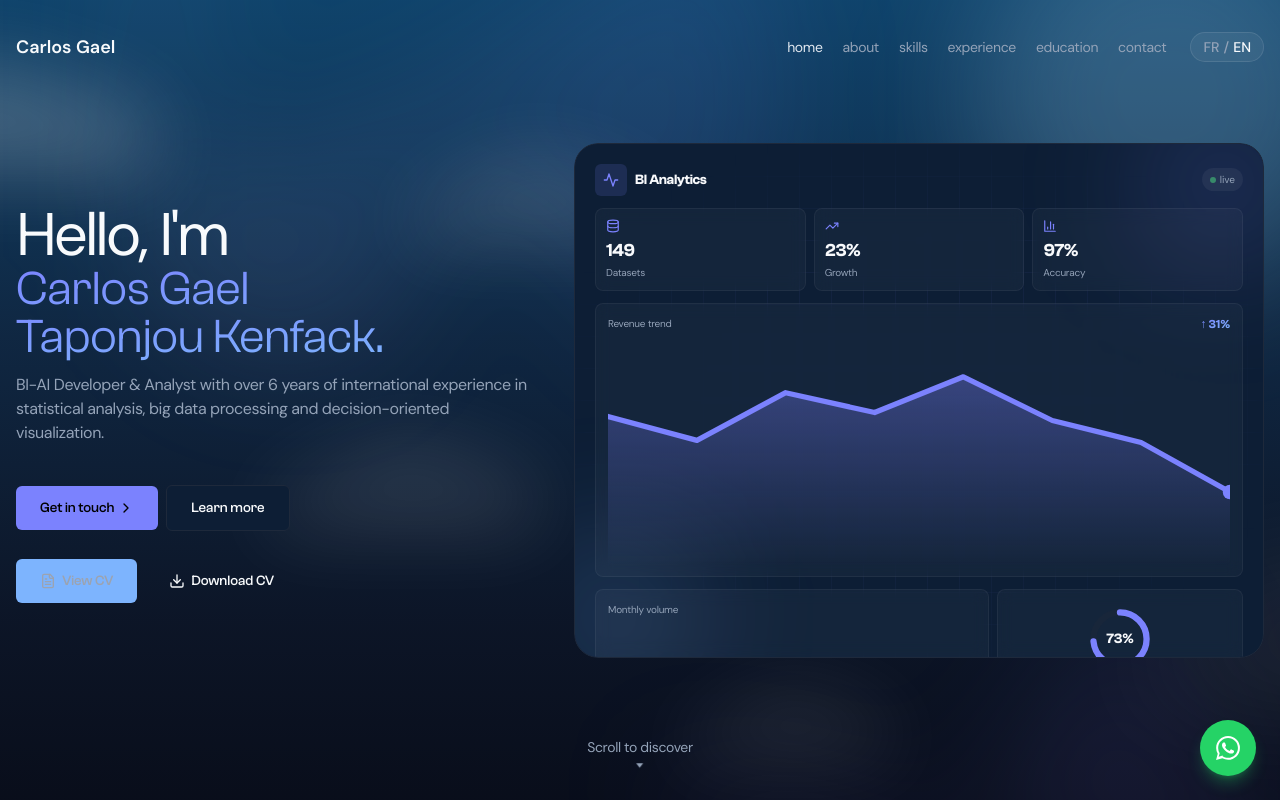
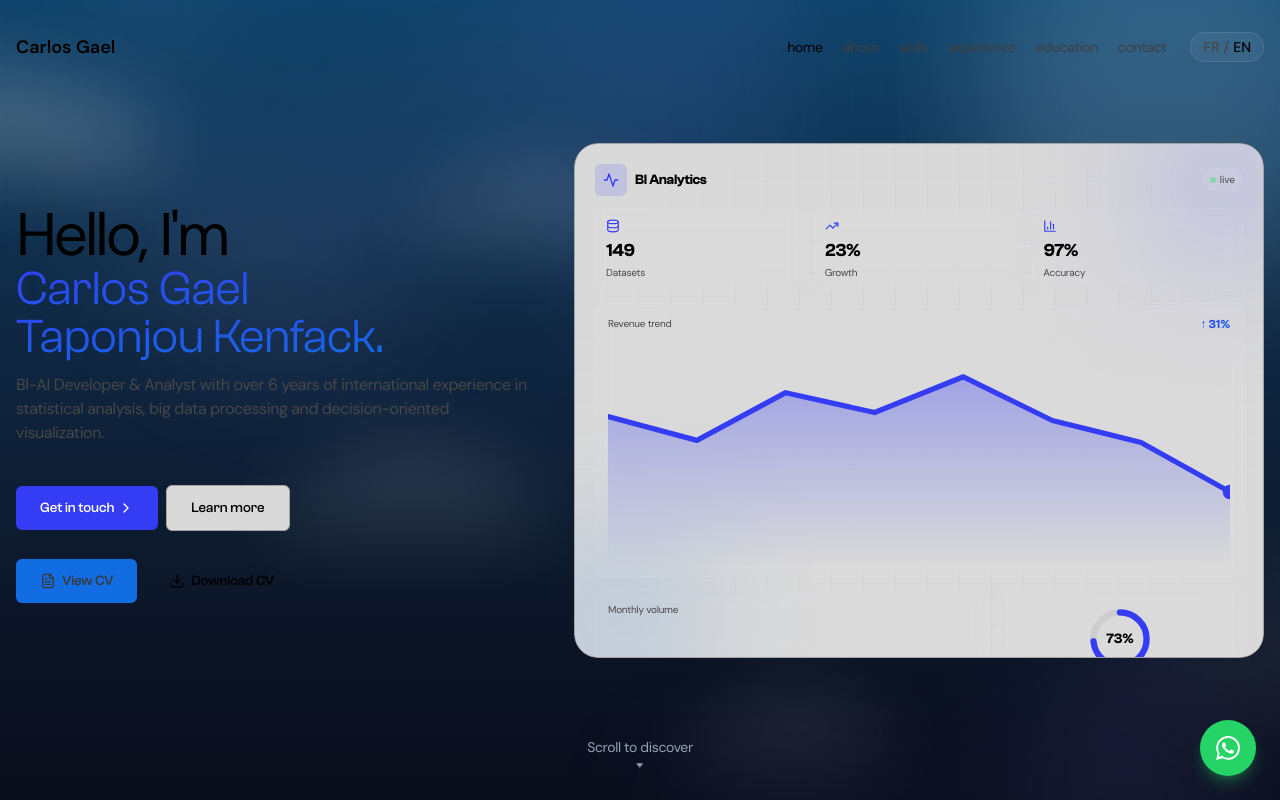
Before and after one commit to yohivana-KYIM/Carlos-Taponjou, a Next.js app: page / in a window 1280 px wide. Shown: the top 800 px of the page. Built offline with nearby package versions, Linux system fonts and the light colour scheme.

Commit message:
first commit

```diff
--- a/src/styles/globals.css
+++ b/src/styles/globals.css
@@ -6,33 +6,33 @@
 
 @layer base {
   :root {
-    --background: 214 60% 13%;
-    --foreground: 210 40% 98%;
+    --background: 0 0% 85%;
+    --foreground: 0 0% 0%;
 
-    --card: 222.2 84% 4.9%;
-    --card-foreground: 210 40% 98%;
+    --card: 0 0% 100%;
+    --card-foreground: 0 0% 0%;
 
-    --popover: 222.2 84% 4.9%;
-    --popover-foreground: 210 40% 98%;
+    --popover: 0 0% 100%;
+    --popover-foreground: 0 0% 0%;
 
-    --primary: 237 99% 74%;
-    --primary-foreground: 0 0% 0%;
+    --primary: 237 90% 58%;
+    --primary-foreground: 0 0% 100%;
 
-    --secondary: 214.2 98.47% 74.31%;
-    --secondary-foreground: 218 11% 65%;
+    --secondary: 214 85% 48%;
+    --secondary-foreground: 0 0% 22%;
 
-    --muted: 217.2 32.6% 17.5%;
-    --muted-foreground: 215 20.2% 65.1%;
+    --muted: 0 0% 72%;
+    --muted-foreground: 0 0% 28%;
 
-    --accent: 217.2 32.6% 17.5%;
-    --accent-foreground: 210 40% 98%;
+    --accent: 0 0% 78%;
+    --accent-foreground: 0 0% 0%;
 
-    --destructive: 0 62.8% 30.6%;
-    --destructive-foreground: 210 40% 98%;
+    --destructive: 0 72% 45%;
+    --destructive-foreground: 0 0% 100%;
 
-    --border: 217.2 32.6% 17.5%;
-    --input: 217.2 32.6% 17.5%;
-    --ring: 212.7 26.8% 83.9%;
+    --border: 0 0% 64%;
+    --input: 0 0% 64%;
+    --ring: 237 90% 58%;
 
     --radius: 0.5rem;
   }
@@ -87,12 +87,12 @@
     @apply bg-gradient-to-br from-primary to-secondary bg-clip-text text-transparent;
   }
   .nav-active {
-    color: rgb(226 232 240) !important;
-    @apply text-sm lowercase tracking-tight text-slate-200;
+    color: rgb(0 0 0) !important;
+    @apply text-sm lowercase tracking-tight text-black;
   }
   .nav-link {
     /* Remove the styles from nav-link class */
-    @apply text-sm lowercase tracking-tight text-slate-400;
+    @apply text-sm lowercase tracking-tight text-neutral-700;
   }
 
   /* blinking animation */
```
Also changed, not shown: 1 other file (tests, documents, lock files or other folders).
